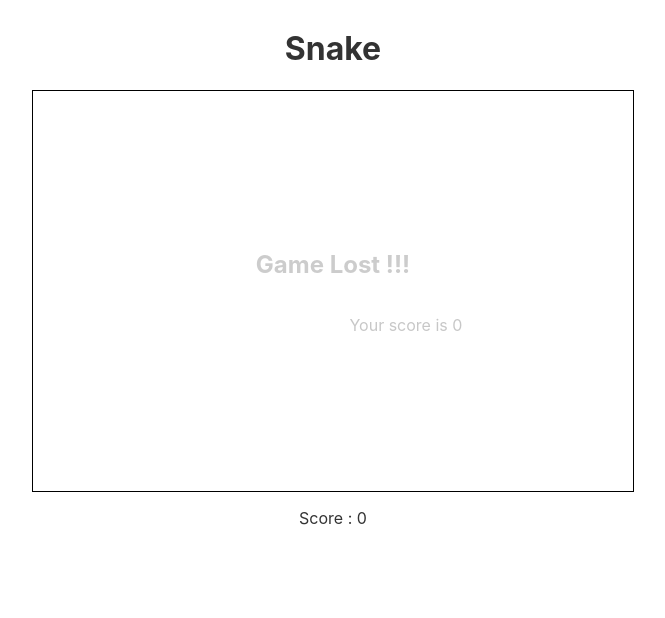
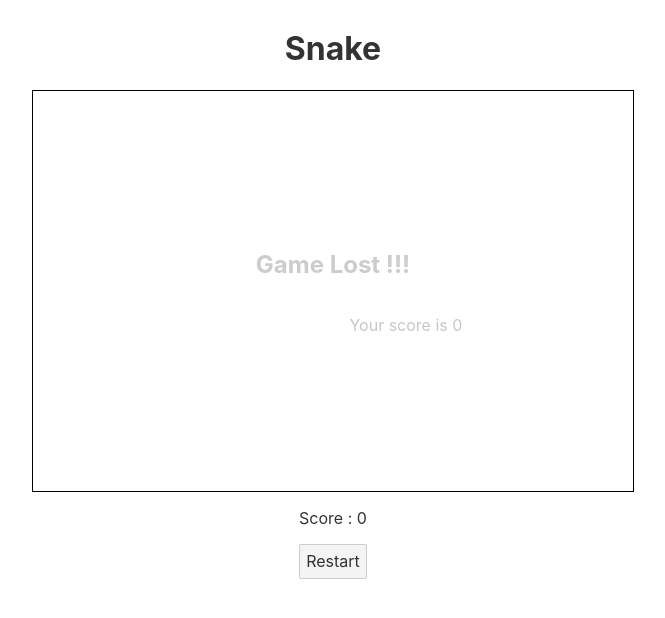
Before and after one commit to DewerseB/snake-svelte, a Svelte app: page / in a window 1280 px wide. Shown: the top 618 px of the page, without its empty margins (307-972 px from the left). Built offline with nearby package versions, Linux system fonts and the light colour scheme.

Commit message:
Almost done

```diff
--- a/src/App.svelte
+++ b/src/App.svelte
@@ -9,9 +9,9 @@
 	 * .squareSize : length of an in-game square
 	 */
 	let game = {
-		width: 600,
-		height: 400,
-
+		width: (typeof window.innerWidth != 'undefined' && window.innerWidth > 768) ? 600 : 300,
+		height: (typeof window.innerWidth != 'undefined' && window.innerWidth > 768) ? 400 : 450,
+		squareSize: (typeof window.innerWidth != 'undefined' && window.innerWidth > 768) ? 40 : 30
 
 	};
 
@@ -19,21 +19,25 @@
 	 * Assigns the same values to the game object to trigger a change in game #key
 	*/
 	function gameInit() {
-
+		game = {
+			width: (typeof window.innerWidth != 'undefined' && window.innerWidth > 768) ? 600 : 300,
+			height: (typeof window.innerWidth != 'undefined' && window.innerWidth > 768) ? 400 : 450,
+			squareSize: (typeof window.innerWidth != 'undefined' && window.innerWidth > 768) ? 40 : 30
+		}
 	};
 </script>
 
 <main>
 	<h1>Snake</h1>
 	<!-- Key: remounts everything in #key block whenever game variable changes -->
-
+	{#key game}
 		<!-- Game component with game object as a prop -->
 		<Game {...game}/>
 		<!-- /Game -->
-
+	{/key}
 	<!-- /Key -->
 	<!-- Button to restart the game -->
-
+	<button on:click={gameInit}>Restart</button>
 	<!-- /Button -->
 </main>
 
--- a/src/components/Game.svelte
+++ b/src/components/Game.svelte
@@ -43,7 +43,7 @@ import { fade, fly} from "svelte/transition";
             oldY : 0
         }],
         direction : "right",
-        size : 40,
+        size : squareSize,
         colorSnake : "green",
     };
 
@@ -61,8 +61,10 @@ import { fade, fly} from "svelte/transition";
     // Game loop to handle the interval of the game -----------------------------------------
 
     function gameLoop() {
+        (loop != null) && clearInterval(loop);
         loop = setInterval(()=> {
             move();
+            eatingTest();
             losingTest();
         }, timer)
     }
@@ -108,7 +110,21 @@ import { fade, fly} from "svelte/transition";
      * - makes the snake grows
      */
     function eatingTest() {
-
+        if (collide(snake.body[0], food)) {
+            score += 1;
+            food.x = randomPos(width, squareSize);
+            food.y = randomPos(height, squareSize);
+            snake.body = [...snake.body, {
+                x : snake.body[snake.body.length-1].x,
+                y : snake.body[snake.body.length-1].y,
+                oldX : snake.body[snake.body.length-1].oldX,
+                oldY : snake.body[snake.body.length-1].oldY,
+            }];
+            if (timer > 200) {
+                timer -= 20;
+                gameLoop();
+            }
+        }
 
 
     }
```
